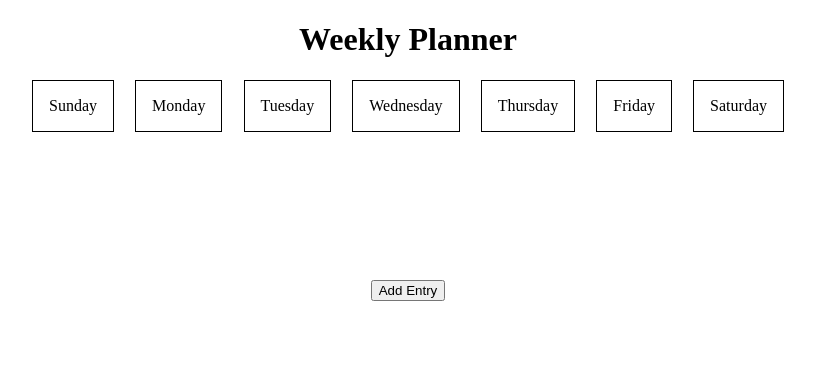
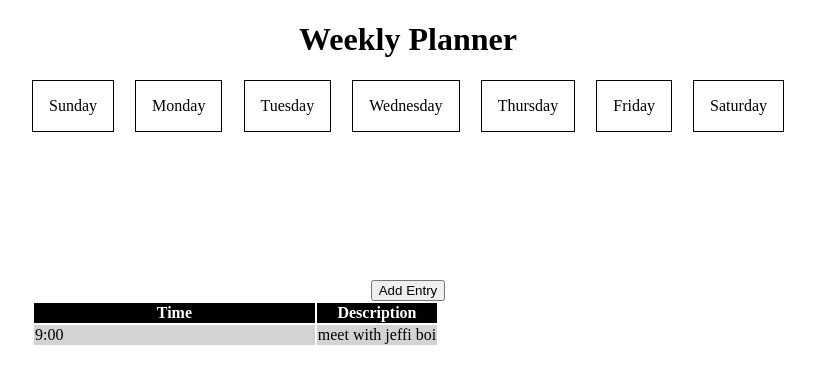
Before and after one commit to mgmauriello/week-planner, a website: page index.html in a window 1280 px wide. Shown: the whole page, without its empty margins (232-1047 px from the left). Drawn offline with Linux system fonts and the light colour scheme.

Commit message:
table work

```diff
--- a/index.html
+++ b/index.html
@@ -37,7 +37,27 @@
         <button class="add-entry">Add Entry</button>
       </div>
     </div>
+    <div class="row">
+      <div class="column-full">
+        <table>
+          <thead>
+            <tr>
+              <th class="time-width" scope="col">Time</th>
+              <th class="desc-width" scope="col">Description</th>
+            </tr>
+          </thead>
+          <tbody>
+            <tr>
+              <td>9:00</td>
+              <td>meet with jeffi boi</td>
+            </tr>
+          </tbody>
+        </table>
+      </div>
+    </div>
   </div>
+
+
   <div class="modal-container hidden">
     <div class="modal-overlay"></div>
     <div class="row add-entry-form">
--- a/styles.css
+++ b/styles.css
@@ -57,3 +57,25 @@
   border: 1px solid;
   padding: 1rem;
 }
+
+table {
+  font-family: serif;
+}
+
+thead,
+th {
+  background-color: black;
+  color: white;
+}
+
+tr:nth-child(odd) {
+  background-color: lightgray;
+}
+
+.time-width {
+  width: 70%;
+}
+
+.desc-width {
+  width: 90%;
+}
```
